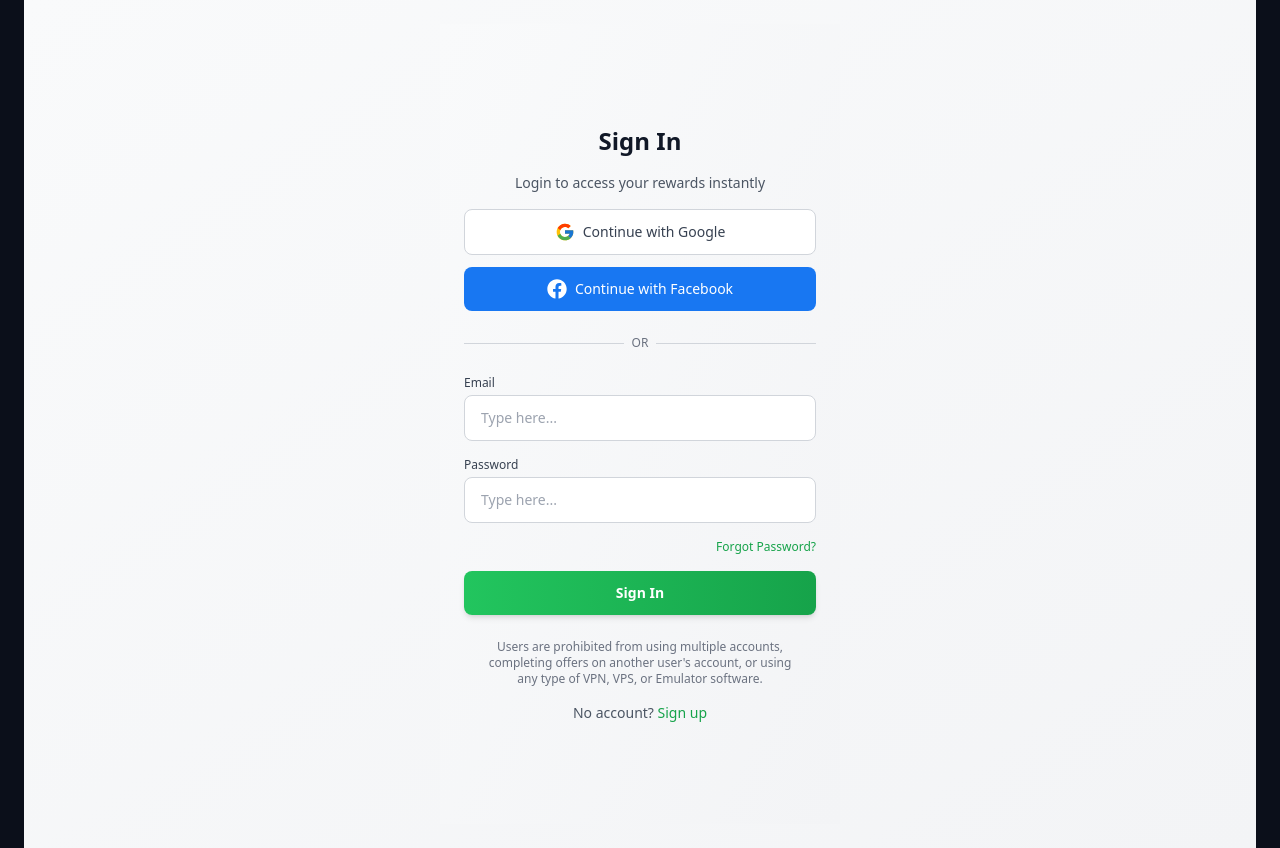
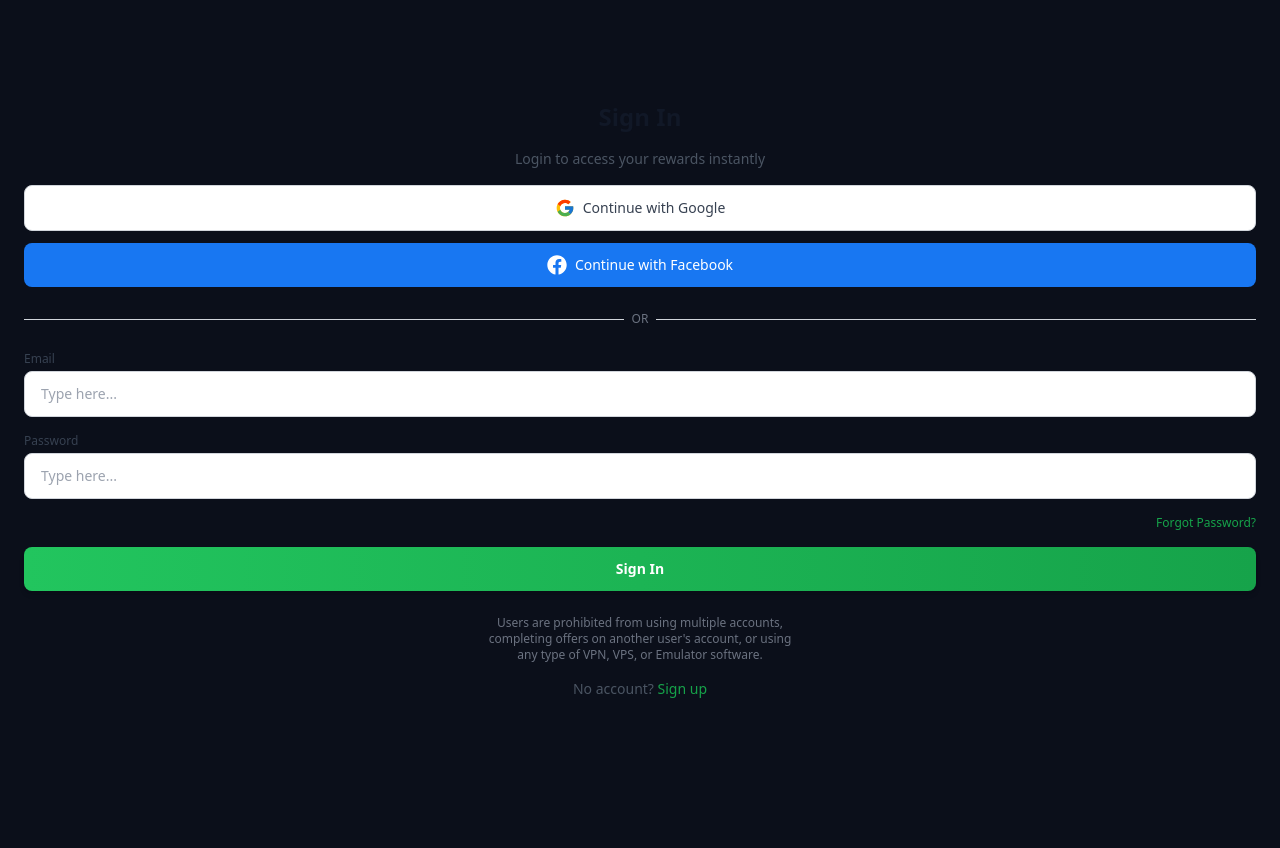
Before and after one commit to tool63/cashin, a Next.js app: page /login in a window 1280 px wide. After the commit the page ends 800 px from the top, so only its background shows below. Built offline with nearby package versions, Linux system fonts and the light colour scheme.

Commit message:
Update layout.tsx

```diff
--- a/app/(auth)/layout.tsx
+++ b/app/(auth)/layout.tsx
@@ -3,10 +3,8 @@ import { ReactNode } from "react";
 
 export default function AuthLayout({ children }: { children: ReactNode }) {
   return (
-    <div className="min-h-screen w-full flex items-center justify-center bg-gradient-to-br from-gray-50 to-gray-100 dark:from-gray-900 dark:to-gray-800">
-      <div className="w-full max-w-md p-6">
-        {children}
-      </div>
+    <div className="min-h-screen w-full flex items-center justify-center">
+      {children}
     </div>
   );
 }
```
